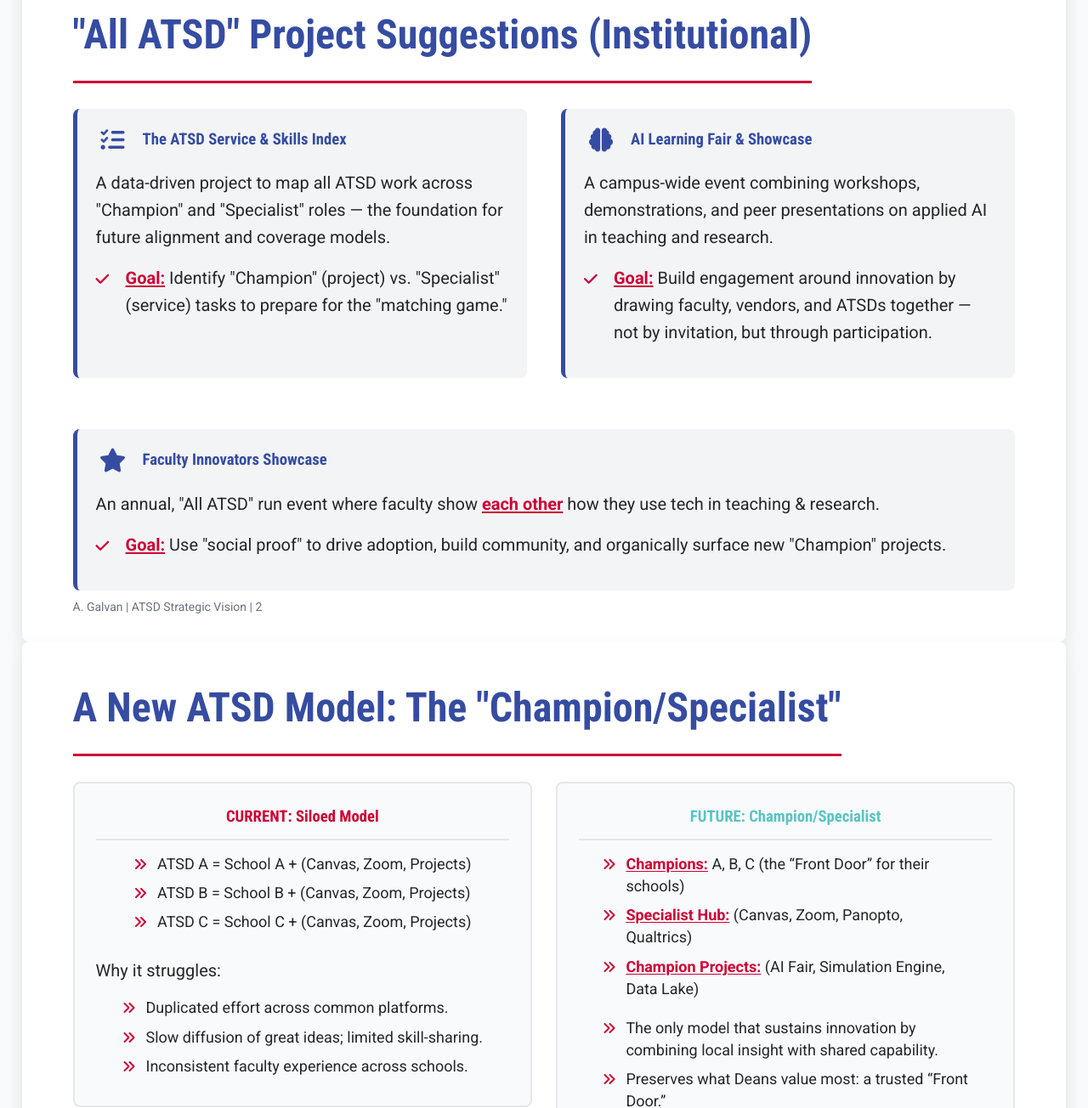
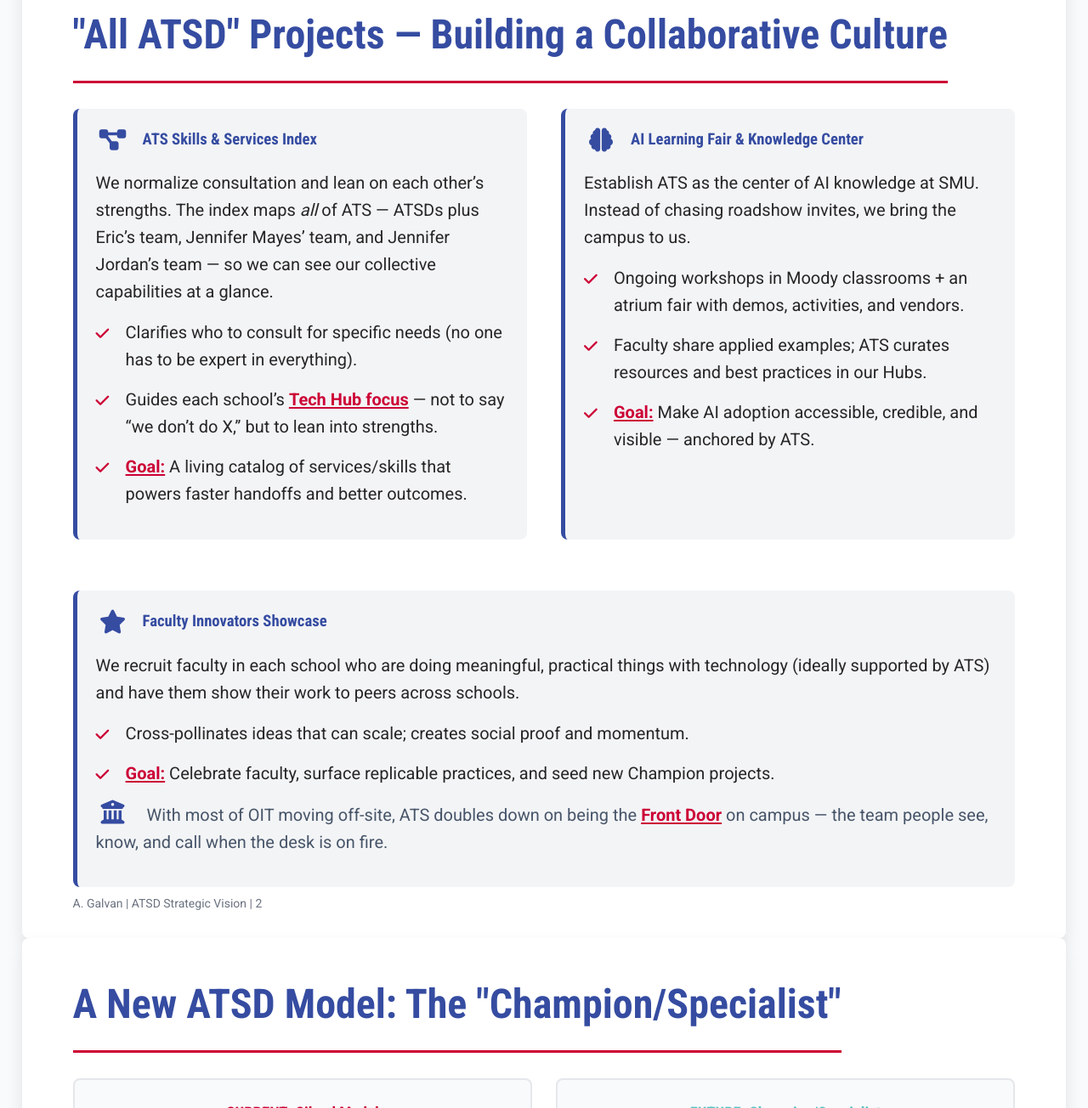
Before and after one commit to galvanthony-smu/simmons-tech-hub, a plain HTML site: page presentations/atsd-strategic-vision.html in a window 1280 px wide. Shown: the part 865-2169 px from the top of the page at 85% size. Drawn offline with Linux system fonts and the light colour scheme.

Commit message:
Update atsd-strategic-vision.html

```diff
--- a/presentations/atsd-strategic-vision.html
+++ b/presentations/atsd-strategic-vision.html
@@ -254,34 +254,56 @@
     </div>
   </div>
 
-  <!-- SLIDE 2 -->
+ <!-- SLIDE 2 — All ATSD Projects (collaboration-forward) -->
 <div class="slide-container" id="slide2" data-slide-number="2">
-    <h1>"All ATSD" Project Suggestions (Institutional)</h1>
+  <h1>"All ATSD" Projects — Building a Collaborative Culture</h1>
   <div class="content-area">
+    <!-- 1) Skills & Services Index (for ALL of ATS) -->
     <div class="icon-box">
-        <h3><i class="fa-solid fa-list-check"></i>The ATSD Service &amp; Skills Index</h3>
-        <p>A data-driven project to map all ATSD work across "Champion" and "Specialist" roles — the foundation for future alignment and coverage models.</p>
+      <h3><i class="fa-solid fa-diagram-project"></i>ATS Skills &amp; Services Index</h3>
+      <p>
+        We normalize consultation and lean on each other’s strengths. The index maps <em>all</em> of ATS — ATSDs plus
+        Eric’s team, Jennifer Mayes’ team, and Jennifer Jordan’s team — so we can see our collective capabilities at a glance.
+      </p>
       <ul>
-          <li><span class="emph">Goal:</span> Identify "Champion" (project) vs. "Specialist" (service) tasks to prepare for the "matching game."</li>
+        <li>Clarifies who to consult for specific needs (no one has to be expert in everything).</li>
+        <li>Guides each school’s <span class="emph">Tech Hub focus</span> — not to say “we don’t do X,” but to lean into strengths.</li>
+        <li><span class="emph">Goal:</span> A living catalog of services/skills that powers faster handoffs and better outcomes.</li>
       </ul>
     </div>
+
+    <!-- 2) AI Learning Fair & Knowledge Center -->
     <div class="icon-box">
-        <h3><i class="fa-solid fa-brain"></i>AI Learning Fair &amp; Showcase</h3>
-        <p>A campus-wide event combining workshops, demonstrations, and peer presentations on applied AI in teaching and research.</p>
+      <h3><i class="fa-solid fa-brain"></i>AI Learning Fair &amp; Knowledge Center</h3>
+      <p>
+        Establish ATS as the center of AI knowledge at SMU. Instead of chasing roadshow invites, we bring the campus to us.
+      </p>
       <ul>
-          <li><span class="emph">Goal:</span> Build engagement around innovation by drawing faculty, vendors, and ATSDs together — not by invitation, but through participation.</li>
+        <li>Ongoing workshops in Moody classrooms + an atrium fair with demos, activities, and vendors.</li>
+        <li>Faculty share applied examples; ATS curates resources and best practices in our Hubs.</li>
+        <li><span class="emph">Goal:</span> Make AI adoption accessible, credible, and visible — anchored by ATS.</li>
       </ul>
     </div>
+
+    <!-- 3) Faculty Innovators Showcase (full width) -->
     <div class="icon-box full-span">
       <h3><i class="fa-solid fa-star"></i>Faculty Innovators Showcase</h3>
-        <p>An annual, "All ATSD" run event where faculty show <span class="emph">each other</span> how they use tech in teaching &amp; research.</p>
+      <p>
+        We recruit faculty in each school who are doing meaningful, practical things with technology (ideally supported by ATS)
+        and have them show their work to peers across schools.
+      </p>
       <ul>
-          <li><span class="emph">Goal:</span> Use "social proof" to drive adoption, build community, and organically surface new "Champion" projects.</li>
+        <li>Cross-pollinates ideas that can scale; creates social proof and momentum.</li>
+        <li><span class="emph">Goal:</span> Celebrate faculty, surface replicable practices, and seed new Champion projects.</li>
       </ul>
+      <p style="margin-top:10px;color:#475569;">
+        <i class="fa-solid fa-building-columns"></i>
+        With most of OIT moving off-site, ATS doubles down on being the <span class="emph">Front Door</span> on campus —
+        the team people see, know, and call when the desk is on fire.
+      </p>
     </div>
   </div>
 </div>
-
   <!-- SLIDE 3 -->
   <div class="slide-container" id="slide3" data-slide-number="3">
     <h1>A New ATSD Model: The "Champion/Specialist"</h1>
```
Lines whose indentation alone changed are shown as unchanged.
